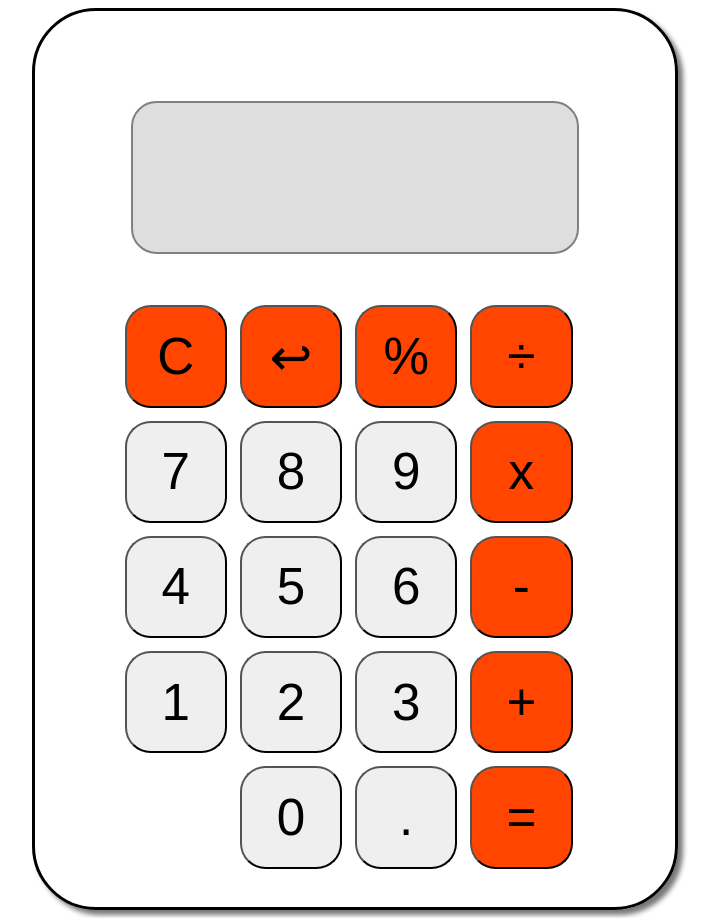
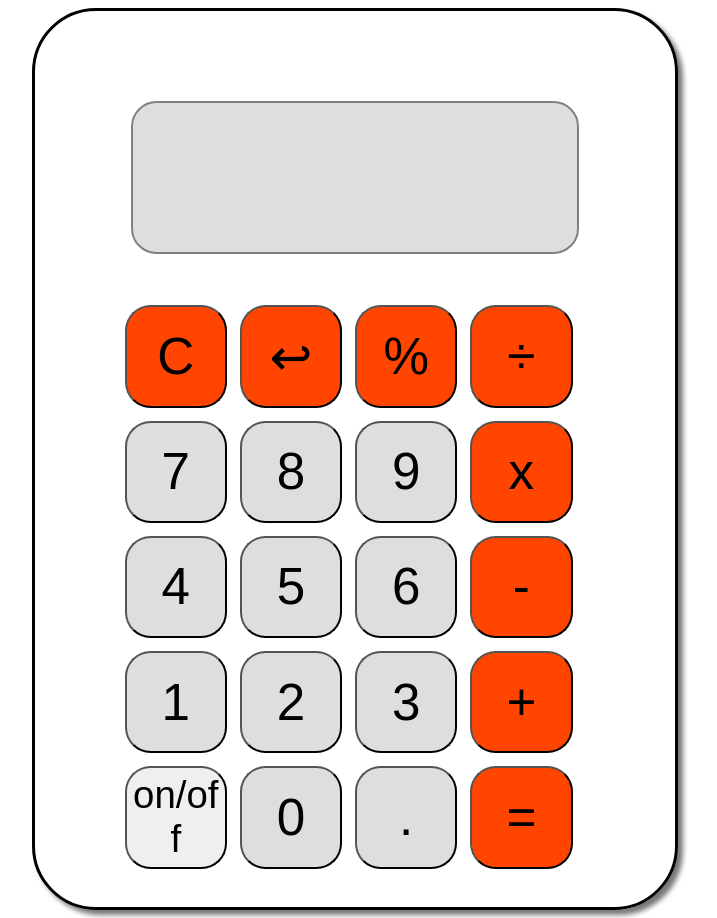
Before and after one commit to JJacksonm/Calculadora, a plain HTML site: page index.html in a window 1280 px wide. Shown: the whole page, without its empty margins (285-1002 px from the left). Drawn offline with Linux system fonts and the light colour scheme.

Commit message:
Falta muita coisa

```diff
--- a/index.css
+++ b/index.css
@@ -195,8 +195,16 @@
     width: 35vw;
     justify-self: start;
     border-radius: 2vw;
-    margin-left: 15vw;
+    margin-left: 7vw;
     display: inline-flex;
+}
+#btn_on{
+    font-size: 3vw;
+    justify-self: start;
+    height: 8vw;
+    width: 8vw;
+    border-radius: 2vw;
+    word-break: break-all;
 }
 #btn_0{
     font-size: 4vw;
@@ -217,6 +225,12 @@
       color: black !important;
       border-color: black;
 }
+button:disabled{
+      opacity: 1 !important;
+      color: black !important;
+      border-color: black;
+      background-color: #80808042;
+}
 #btn_i{
     font-size: 4vw;
     background-color: orangered;
--- a/index.html
+++ b/index.html
@@ -5,7 +5,7 @@
     <link rel="stylesheet" href="index.css">
     <title>Calculadora</title>
 </head>
-<body>
+<body onload="ligado()">
     <div id="base">
         <div id="base_tela">
             <input type="text" id="tela" disabled>
@@ -35,6 +35,7 @@
             <button id="btn_m" onclick="add_soma()">+</button>
         </div>
         <div id="btns_5">
+            <button id="btn_on" onclick="ligar()">on/off</button>
             <button id="btn_0" onclick="add()">0</button>
             <button id="btn_v" onclick="add_vir()">.</button>
             <button id="btn_i" onclick="res()">=</button>
--- a/index.js
+++ b/index.js
@@ -1,16 +1,38 @@
+
     var tela = document.getElementById("tela");
     var soma = document.getElementById("btn_m");var sub = document.getElementById("btn_-");
     var multi = document.getElementById("btn_X");var div = document.getElementById("btn_div");
-    var porcent = document.getElementById("btn_porcent")
-    var limp = document.getElementById("btn_limpar")
-    var apag1 = document.getElementById("btn_apagar")
-    var vir = document.getElementById("btn_v")
+    var porcent = document.getElementById("btn_porcent");
+    var limp = document.getElementById("btn_limpar");
+    var apag1 = document.getElementById("btn_apagar");
+    var vir = document.getElementById("btn_v");
+    var on = document.getElementById("btn_on");
     sub.innerText = "-"
     soma.innerText = "+"
     porcent.innerText = "%"
     div.value = "÷"
     multi.value = "x"
     vir.innerText = "."
+
+  window.onload = function() {
+    const botoes = document.querySelectorAll("button");
+    botoes.forEach(botao => botao.disabled = true);
+    on.disabled = false
+  };
+
+function ligar(){
+    if(botoes.disabled){
+            const botoes = document.querySelectorAll("button");
+            botoes.forEach(botao => botao.disabled = false);
+            on.disabled = false
+    }else{
+        const botoes = document.querySelectorAll("button");
+        botoes.forEach(botao => botao.disabled = true);
+        tela.value = ""
+        on.disabled = false
+    }
+}
+
 function add(){
     tela.value += 0
 }
```
